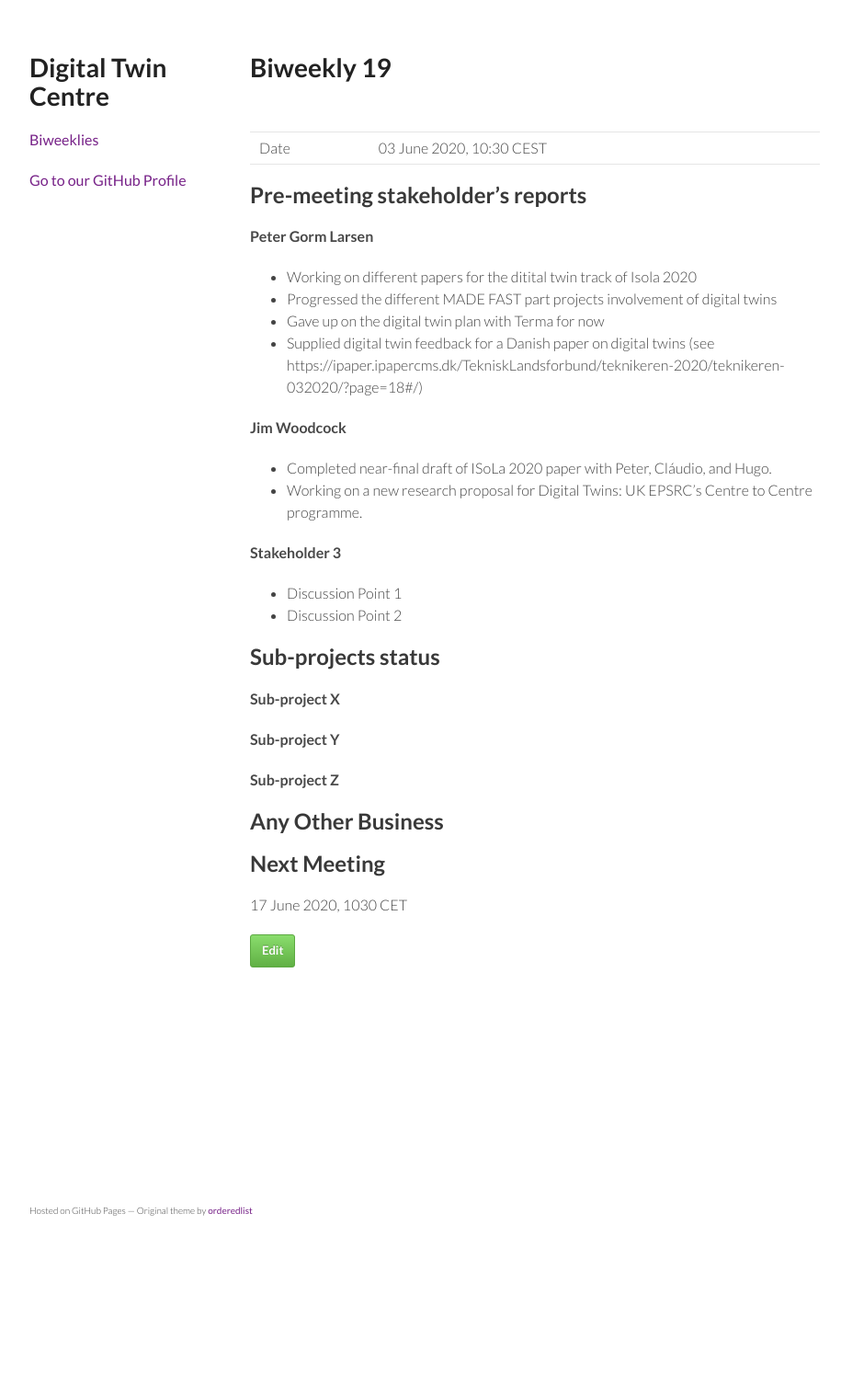
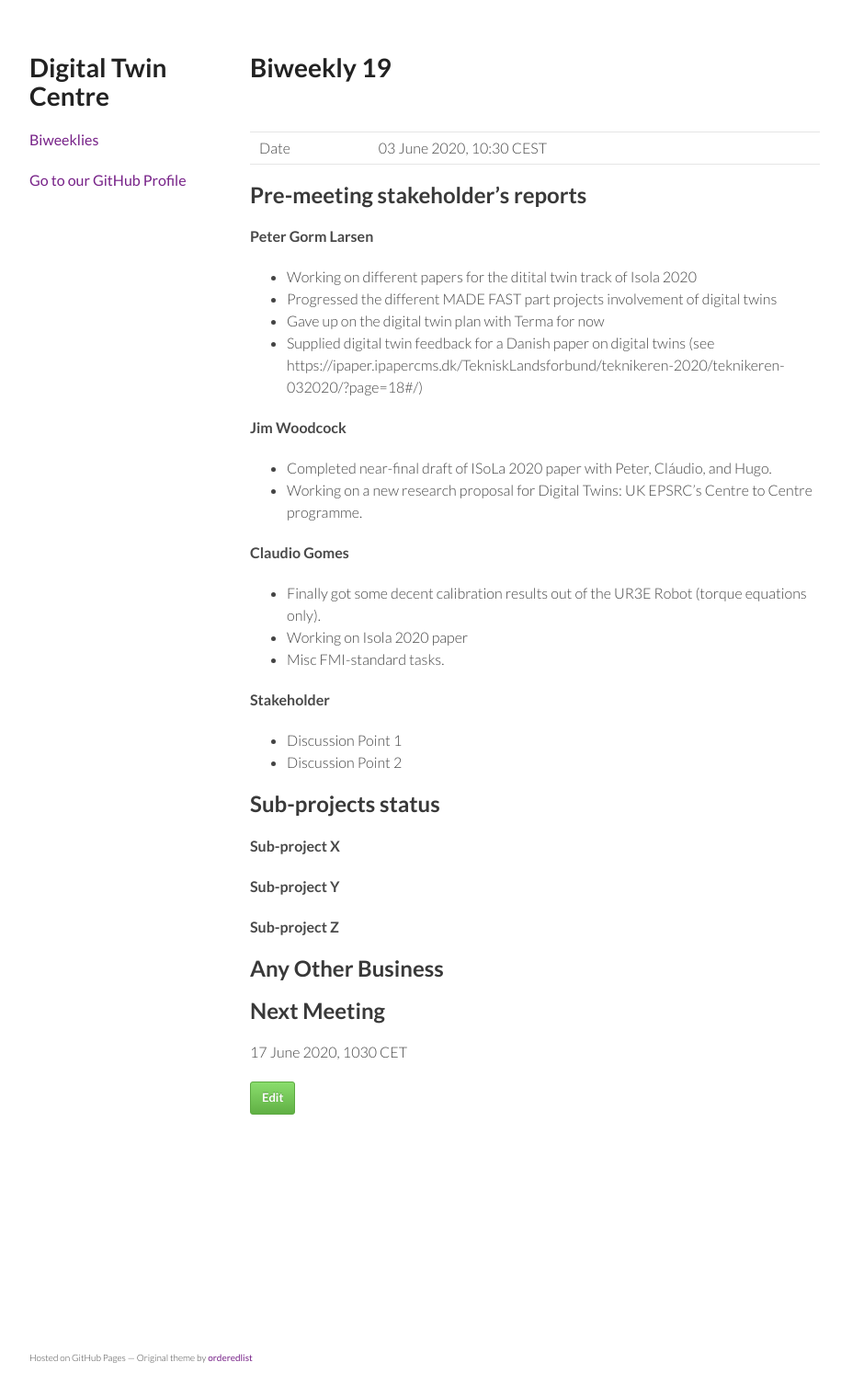
Before and after one commit to digitaltwincentre/digitaltwincentre.github.io, a Jekyll site: the page built from _biweeklies/Biweekly-19.md, in a window 1280 px wide. Shown: the whole page at 92% size, without its empty margins (178-1093 px from the left). Built offline with Jekyll 4.4.1, drawn with Linux system fonts in a browser that asks for light colours; nearby versions of some CDN libraries; before the commit the page ends 1346 px from its top, so only the background shows below that.

Commit message:
Update Biweekly-19.md

```diff
--- a/_biweeklies/Biweekly-19.md
+++ b/_biweeklies/Biweekly-19.md
@@ -30,7 +30,12 @@ date: 03 June 2020, 1030 CEST
 * Completed near-final draft of ISoLa 2020 paper with Peter, Cláudio, and Hugo.
 * Working on a new research proposal for Digital Twins: UK EPSRC's Centre to Centre programme.
 
-#### Stakeholder 3
+#### Claudio Gomes
+* Finally got some decent calibration results out of the UR3E Robot (torque equations only).
+* Working on Isola 2020 paper
+* Misc FMI-standard tasks.
+
+#### Stakeholder
 * Discussion Point 1
 * Discussion Point 2
 
```
